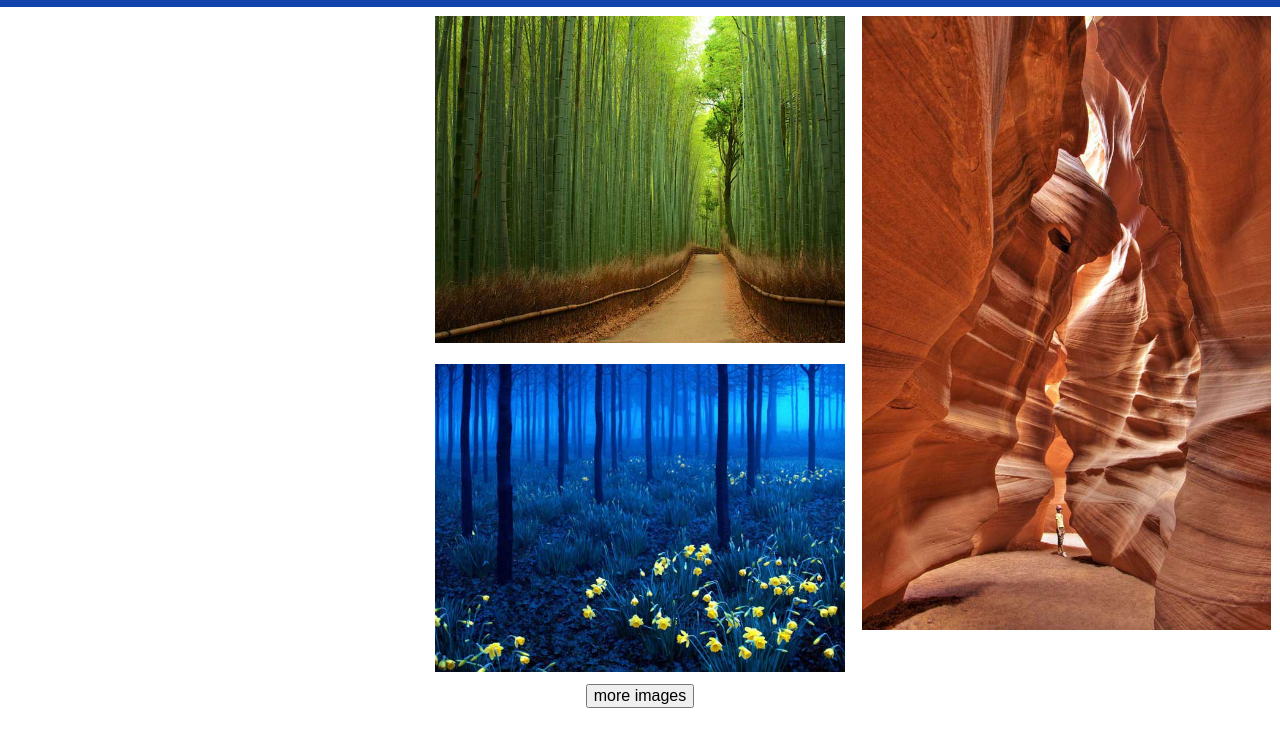
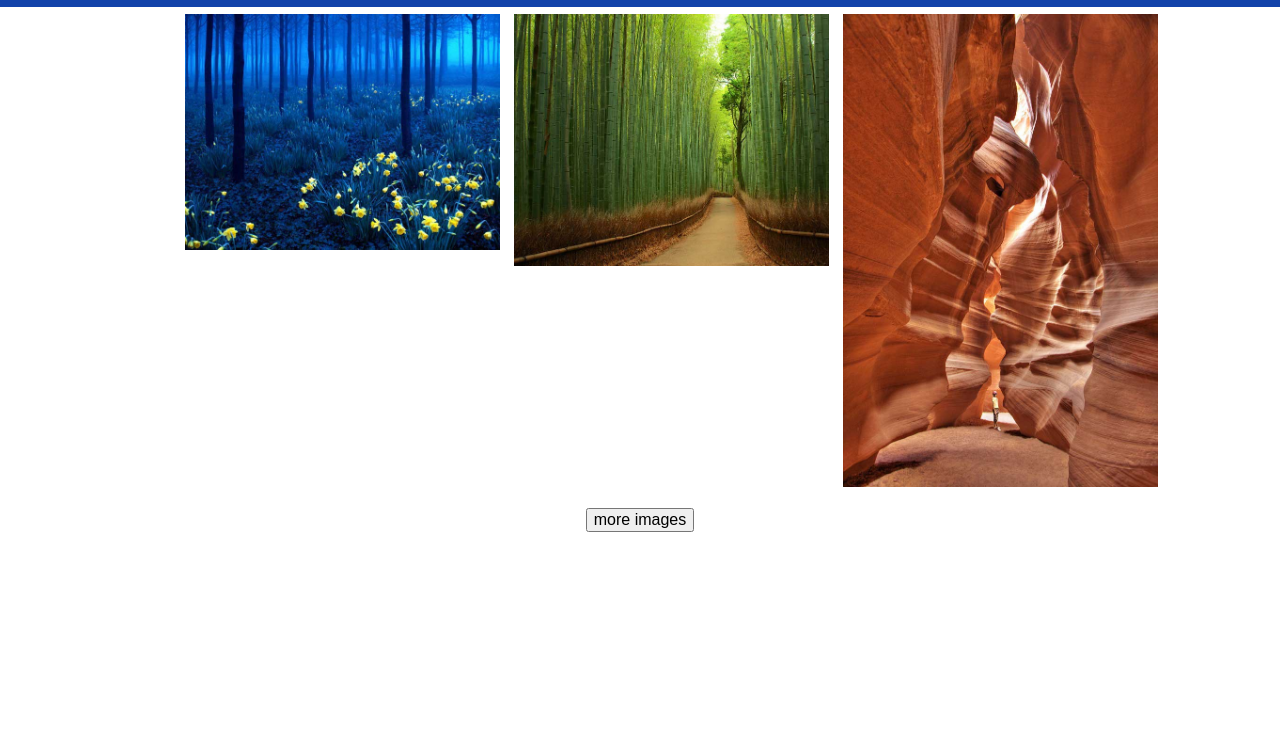
Before and after one commit to saeidalidadi/imagebox, a website: page index.html in a window 1280 px wide. Shown: the part 50-796 px from the top of the page. Drawn offline with Linux system fonts and the light colour scheme; files that its build step writes are made by us from their sources; files whose address does not match are found by name.

Commit message:
just deleted an unused decleration

```diff
--- a/style/style.css
+++ b/style/style.css
@@ -13,9 +13,7 @@ header {
 .container {
 	margin: 0 auto;
 }
-.img-item {
 
-}
 img {
 	max-width: 100%;
 }
@@ -39,6 +37,7 @@ ul li {
 #btn {
  	clear: both;
  	text-align: center;
+ 	padding: 10px 0;
 }
 
 .clearfix::after {
@@ -46,3 +45,13 @@ ul li {
 	display: table;
   	clear: both;
 }
+
+@media (min-width: 760px) {
+	.container {
+		max-width: 1050px;
+	}
+
+	ul li {
+		width: 30%;
+	}
+}
```
